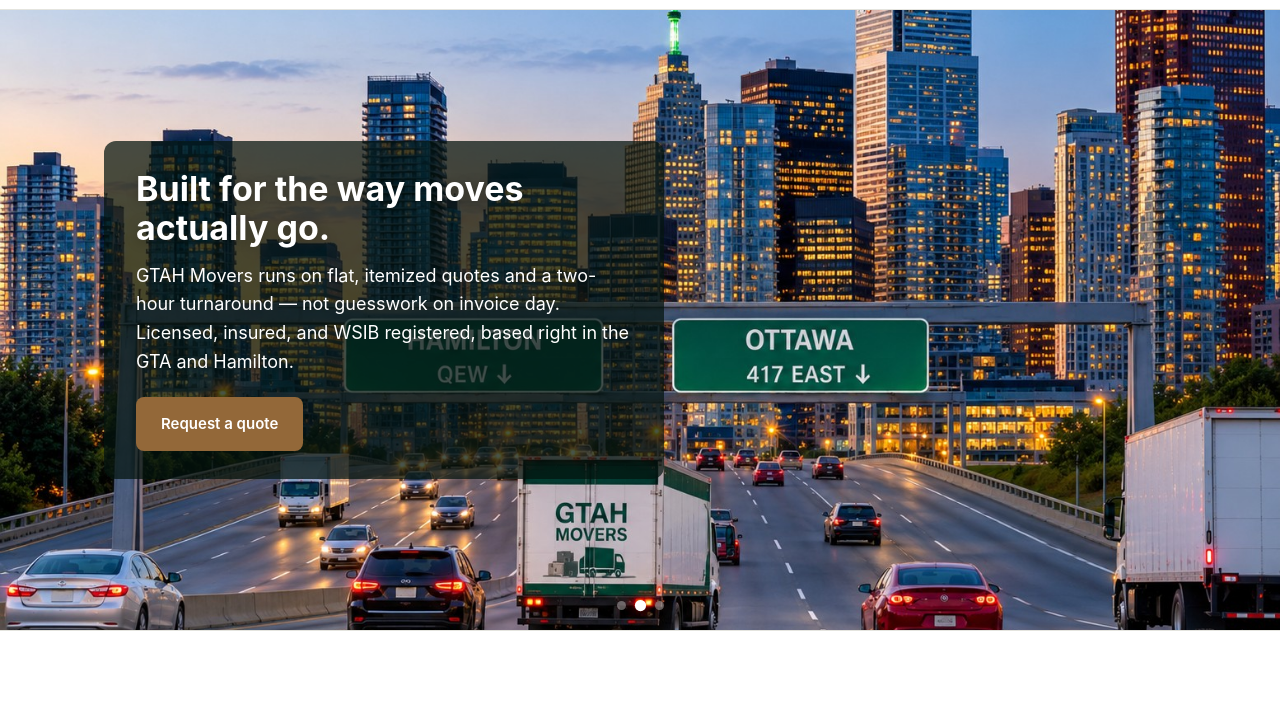
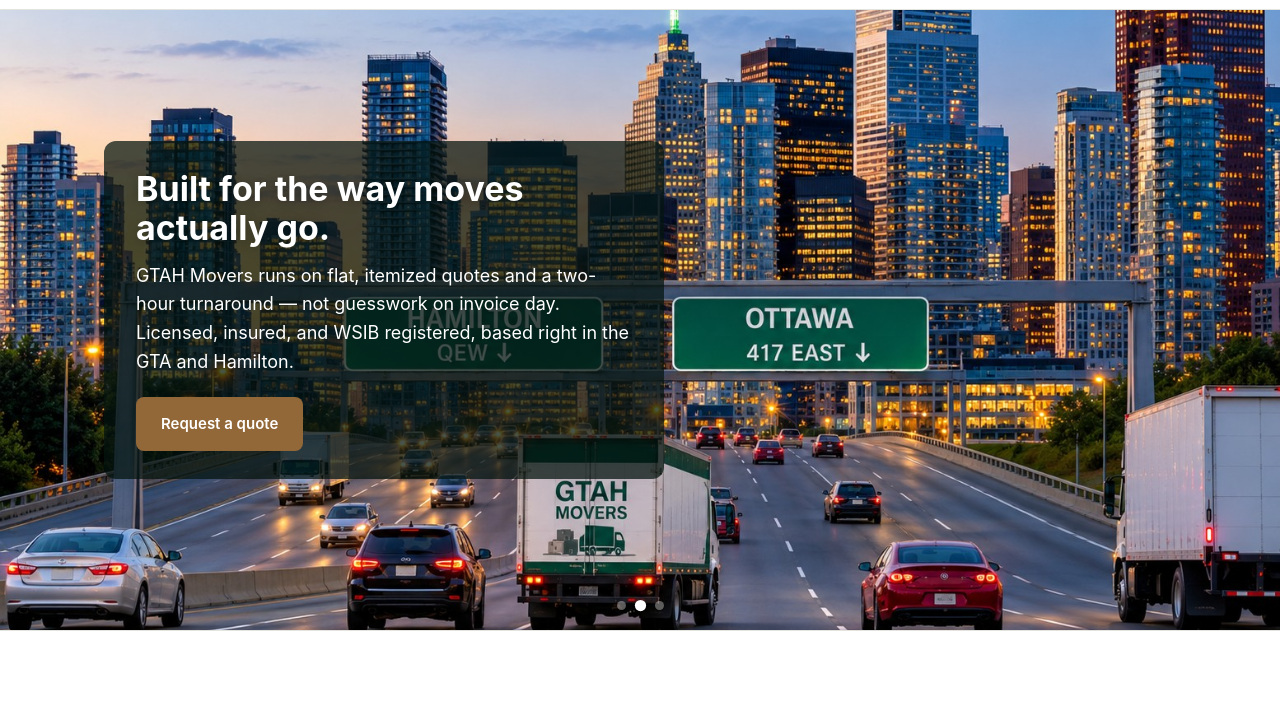
Before and after one commit to folorunshoogunshakin/gtahmovers-website, a website: page public/index.html in a window 1280 px wide. Both pictures are taken after a click on the button 640 px from the left and 672 px from the top of the page. Shown: the part 67-783 px from the top of the page. Drawn offline with Linux system fonts and the light colour scheme.

Commit message:
Update index.html

```diff
--- a/public/index.html
+++ b/public/index.html
@@ -58,7 +58,7 @@
     <!-- Slide 2: About us -->
     <div class="hero-slide" data-slide="1">
       <img class="hero-scene-blur" src="hero-about.jpg" alt="" aria-hidden="true">
-      <img class="hero-scene" src="hero-about.jpg" alt="Highway traffic beneath a city skyline with overhead Hamilton and Ottawa signage, and a GTAH Movers truck in traffic">
+            <img class="hero-scene" src="hero-about.jpg" alt="Highway traffic beneath a city skyline with overhead Hamilton and Ottawa signage, and a GTAH Movers truck in traffic" style="object-position: center 60%;">
       <div class="hero-content">
         <div style="background:rgba(3,20,15,0.72); border-radius:12px; padding:28px 32px; display:inline-block; max-width:560px;">
           <h1 style="white-space: normal; font-size: 34px; max-width: 18ch; margin-bottom:14px;">Built for the way moves actually go.</h1>
```
